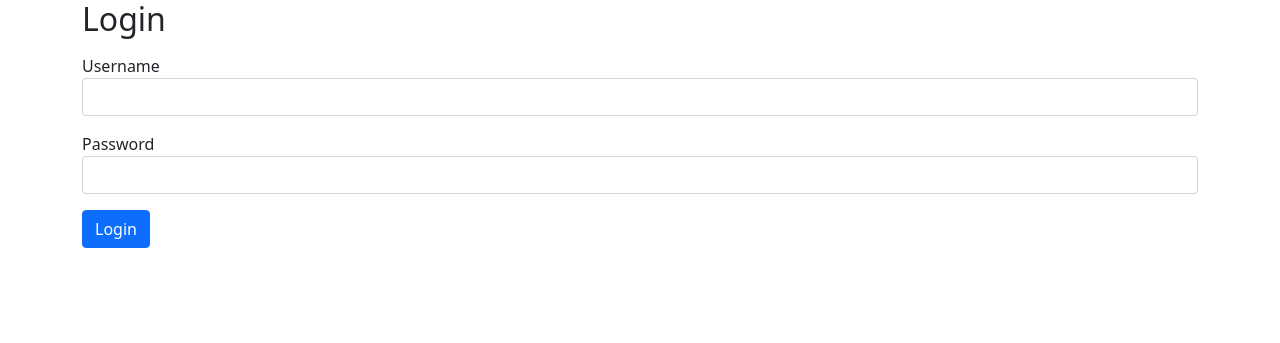
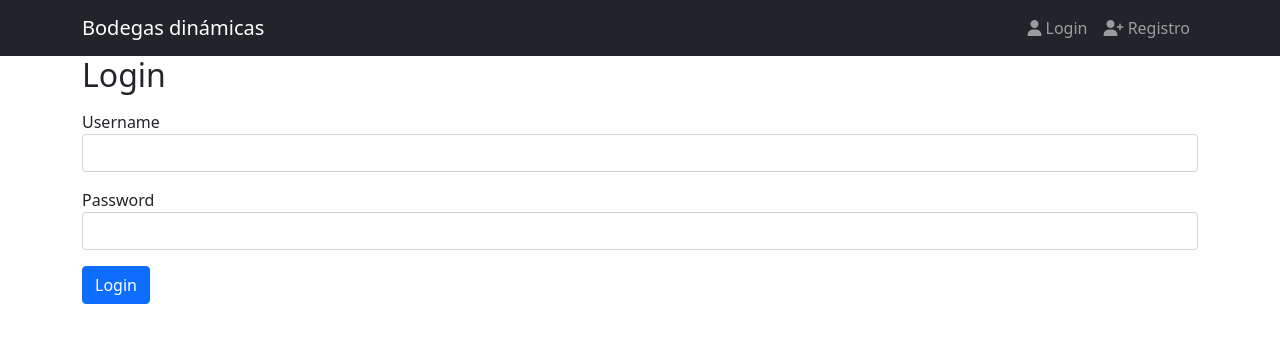
Before and after one commit to rigomora77/tienda_linea_django, a Django app: template templates/usuarios/login.html in a window 1280 px wide. Shown: the top 343 px of the page. Run offline with Django 3.2, Linux system fonts and the light colour scheme; the template is opened without the code that fills it, so the values that code supplies are empty; some libraries are stand-ins or nearby versions.

Commit message:
Se incluye barra de navegación y condicionales

```diff
--- /dev/null
+++ b/templates/base.html
@@ -0,0 +1,37 @@
+{% load static %}
+<!DOCTYPE html>
+<html lang="en">
+
+<head>
+  <meta charset="UTF-8">
+  <meta http-equiv="X-UA-Compatible" content="IE=edge">
+  <meta name="viewport" content="width=device-width, initial-scale=1.0">
+  <title></title>
+  <link href="https://cdn.jsdelivr.net/npm/bootstrap@5.0.2/dist/css/bootstrap.min.css" rel="stylesheet"
+    integrity="sha384-EVSTQN3/azprG1Anm3QDgpJLIm9Nao0Yz1ztcQTwFspd3yD65VohhpuuCOmLASjC" crossorigin="anonymous">
+
+</head>
+
+<body>
+
+  {% include 'navbar.html' %}
+
+  <div class="container">
+
+    {% include 'messages.html' %} <!-- Mensajes del resultado del login -->
+
+    <div class="row">
+
+      {% block content %}
+      {% endblock %}
+
+    </div>
+  </div>
+</body>
+
+<script src="https://kit.fontawesome.com/986f4f52ec.js" crossorigin="anonymous"></script>
+
+<script src="https://cdn.jsdelivr.net/npm/bootstrap@5.0.2/dist/js/bootstrap.bundle.min.js"
+  integrity="sha384-MrcW6ZMFYlzcLA8Nl+NtUVF0sA7MsXsP1UyJoMp4YLEuNSfAP+JcXn/tWtIaxVXM" crossorigin="anonymous"></script>
+
+</html>
--- /dev/null
+++ b/templates/messages.html
@@ -0,0 +1,8 @@
+{% if messages %}
+{% for message in messages %}
+<div class="alert {% if message.tags == 'success'%}alert-success{% else %}alert-danger{% endif %}">
+  <button type="button" class="btn-close" data-bs-dismiss="alert" aria-label="Close"></button>
+  {{ message }}
+</div>
+{% endfor %}
+{% endif %}
--- /dev/null
+++ b/templates/navbar.html
@@ -0,0 +1,45 @@
+{% url 'login' as login %}
+{% url 'register' as register %}
+
+<nav class="navbar navbar-expand-lg bg-dark navbar-dark">
+  <div class="container">
+    <a href="#" class="navbar-brand">Bodegas dinámicas</a>
+
+    <button class="navbar-toggler" type="button" data-bs-toggle="collapse" data-bs-target="#navb">
+      <span class="navbar-toggler-icon"></span>
+    </button>
+
+    <div class="collapse navbar-collapse" id="navb">
+      <ul class="navbar-nav ms-auto">
+
+        {% if user.is_authenticated %}
+
+        <li class="nav-item">
+          <a href="{% url 'logout' %}" class="nav-link ">
+            <span class="fas fa-sign-in-alt"></span>
+            Logout
+          </a>
+        </li>
+
+        {% else %}
+
+        <li class="nav-item">
+          <a href="{{ login }}" class="nav-link {% if request.path == login %}active{% endif %}">
+            <span class="fas fa-user"></span>
+            Login
+          </a>
+        </li>
+
+        <li class="nav-item">
+          <a href="{{ register }}" class="nav-link {% if request.path == register %}active{% endif %}">
+            <span class="fas fa-user-plus"></span>
+            Registro
+          </a>
+        </li>
+
+        {% endif %}
+
+      </ul>
+    </div>
+  </div>
+</nav>
--- a/templates/usuarios/login.html
+++ b/templates/usuarios/login.html
@@ -1,27 +1,7 @@
-<!DOCTYPE html>
-<html lang="en">
-<head>
-  <meta charset="UTF-8">
-  <meta http-equiv="X-UA-Compatible" content="IE=edge">
-  <meta name="viewport" content="width=device-width, initial-scale=1.0">
-  <title>Login</title>
-  <link href="https://cdn.jsdelivr.net/npm/bootstrap@5.0.2/dist/css/bootstrap.min.css" rel="stylesheet" integrity="sha384-EVSTQN3/azprG1Anm3QDgpJLIm9Nao0Yz1ztcQTwFspd3yD65VohhpuuCOmLASjC" crossorigin="anonymous">
-</head>
-<body>
+{% extends 'base.html' %}
 
-  <div class="container">
+{% block content %}
 
-    <!-- Mensajes del resultado del login -->
-    {% if messages %}
-      {% for message in messages %}
-        <div class="alert {% if message.tags == 'success'%}alert-success{% else %}alert-danger{% endif %}">
-          <button type="button" class="btn-close" data-bs-dismiss="alert" aria-label="Close"></button>
-          {{ message }}
-        </div>
-      {% endfor %}
-    {% endif %}
-
-    <div class="row">
 <div class="col">
 
   <h2 class="mb-3">Login</h2>
@@ -44,11 +24,6 @@
     <button type="submit" class="btn btn-primary mt-3">Login</button>
 
   </form>
-
-      </div>
-    </div>
 </div>
 
-</body>
-<script src="https://cdn.jsdelivr.net/npm/bootstrap@5.0.2/dist/js/bootstrap.bundle.min.js" integrity="sha384-MrcW6ZMFYlzcLA8Nl+NtUVF0sA7MsXsP1UyJoMp4YLEuNSfAP+JcXn/tWtIaxVXM" crossorigin="anonymous"></script>
-</html>
+{% endblock %}
```
Also changed, not shown: facilito_store/views.py (+8 -0 lines), templates/index.html (+7 -31 lines), templates/usuarios/register.html (+4 -16 lines), db.sqlite3. Lines whose indentation alone changed are shown as unchanged.
